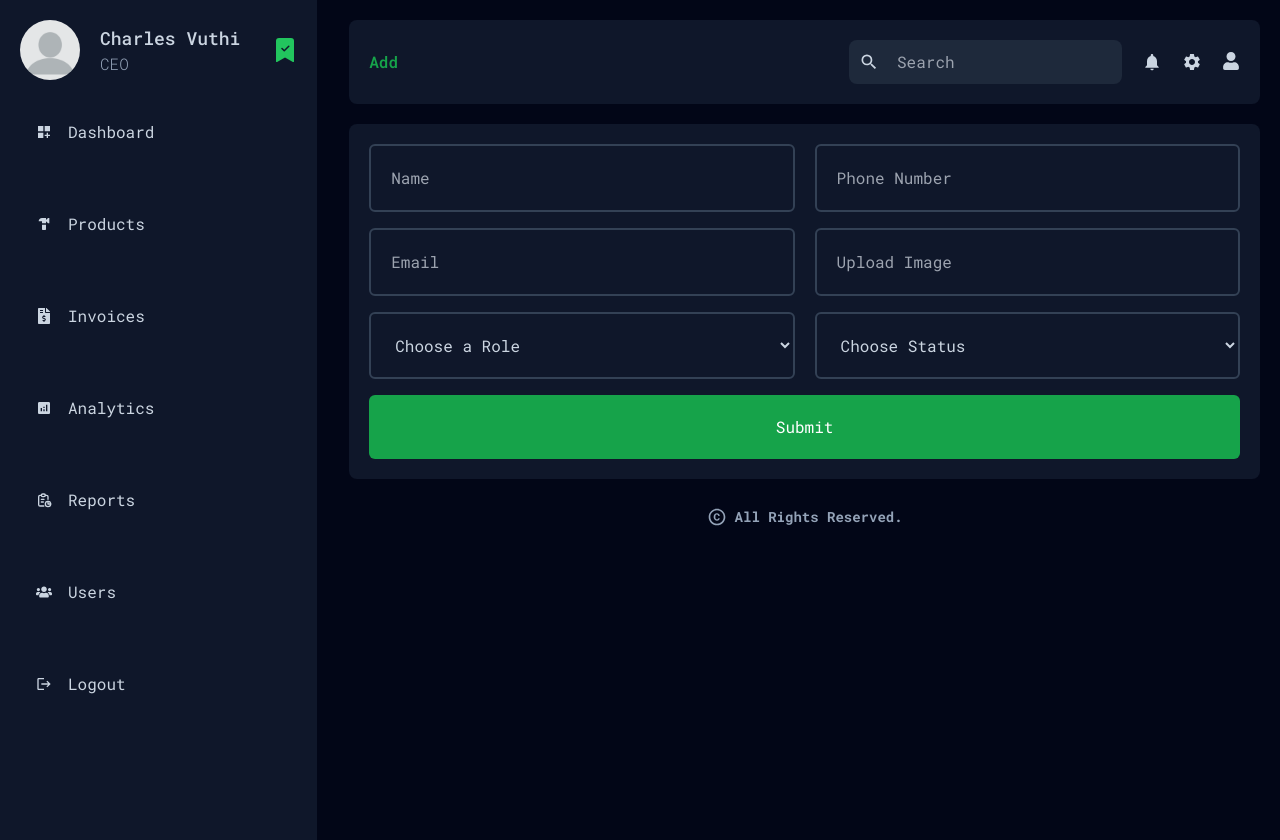
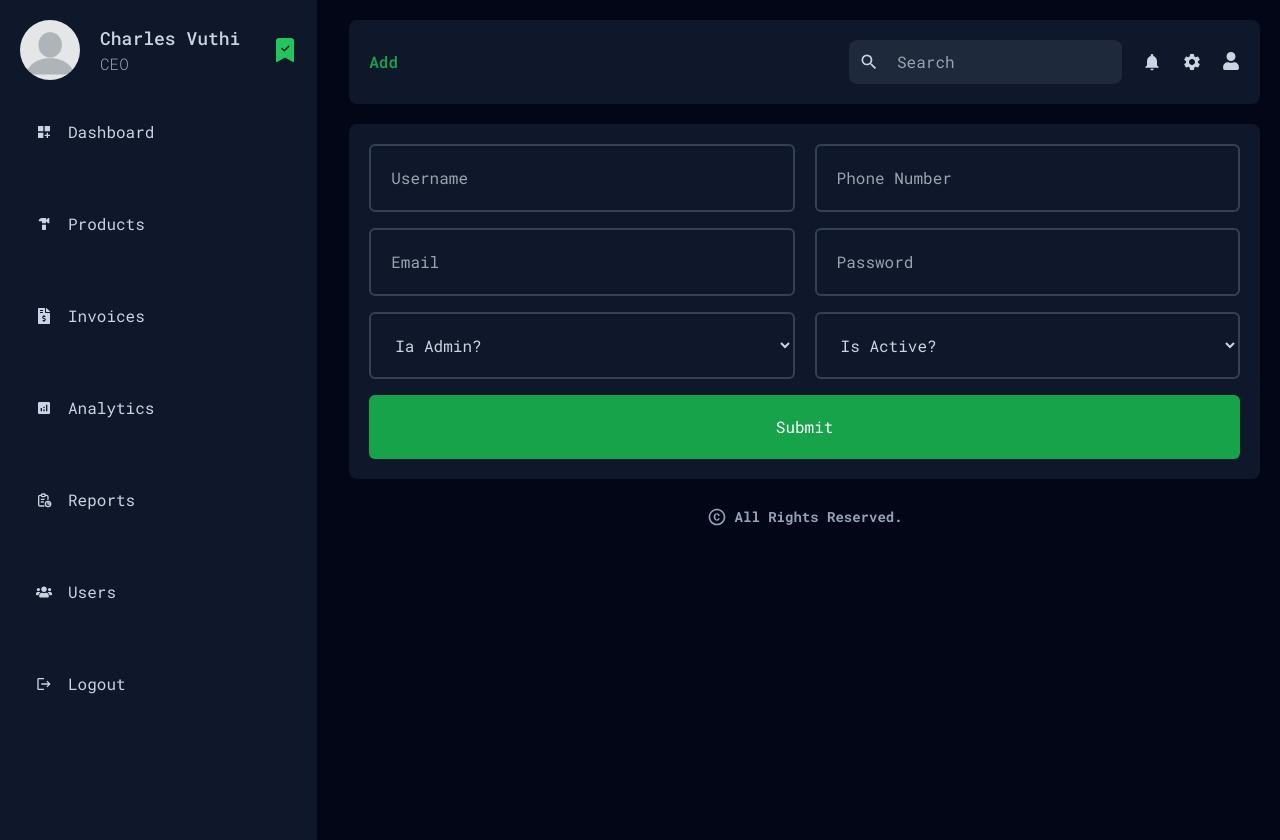
Before and after one commit to esthercate/Hardware-store-management, a Next.js app: page /dashboard/users/add in a window 1280 px wide. Built offline with nearby package versions, Linux system fonts and the light colour scheme.

Commit message:
complete add user page

```diff
--- /dev/null
+++ b/app/dashboard/users/[id]/page.jsx
@@ -0,0 +1,9 @@
+import React from 'react'
+
+const SingleUserPage = () => {
+  return (
+    <div>Single user page</div>
+  )
+}
+
+export default SingleUserPage
--- a/app/dashboard/users/add/page.jsx
+++ b/app/dashboard/users/add/page.jsx
@@ -5,26 +5,23 @@ const AddUserPage = () => {
     <div className='bg-slate-900 p-5 rounded-lg mt-5'>
       <form>
         <div className='flex justify-between gap-5 mb-4'>
-          <input className='p-5 w-1/2 bg-transparent rounded-md border-2 border-slate-700' type='text' placeholder='Name' name='name' required />
-          <input className='p-5 w-1/2 bg-transparent rounded-md border-2 border-slate-700' type='number' placeholder='Phone Number' name='phoneNo' required />
+          <input className='p-5 w-1/2 bg-transparent rounded-md border-2 border-slate-700' type='text' placeholder='Username' name='username' required />
+          <input className='p-5 w-1/2 bg-transparent rounded-md border-2 border-slate-700' type='phone' placeholder='Phone Number' name='phoneNo' required />
         </div>
         <div className='flex justify-between gap-5 mb-4'>
           <input className='p-5 w-1/2 bg-transparent rounded-md border-2 border-slate-700' type='email' placeholder='Email' name='email' required />
-          <input className='p-5 w-1/2 bg-transparent rounded-md border-2 border-slate-700' type='text' placeholder='Upload Image' name='image' required />
+          <input className='p-5 w-1/2 bg-transparent rounded-md border-2 border-slate-700' type='password' placeholder='Password' name='password' required />
         </div>
         <div className='flex justify-between gap-5 mb-4'>
           <select name='role' id='role' className='p-5 w-1/2 bg-transparent rounded-md border-2 border-slate-700'>
-            <option value='general'>Choose a Role</option>
-            <option value='role1'>Role 1</option>
-            <option value='role2'>Role 2</option>
-            <option value='role3'>Role 3</option>
-            <option value='role4'>Role 4</option>
+            <option value={false} selected>Ia Admin?</option>
+            <option value={true}>Yes</option>
+            <option value={false}>No</option>
           </select>
-          <select name='status' id='status' className='p-5 w-1/2 bg-transparent rounded-md border-2 border-slate-700'>
-            <option value='general'>Choose Status</option>
-            <option value='active'>Active</option>
-            <option value='inactive'>Inactive</option>
-            <option value='action'>Action</option>
+          <select name='isActive' id='isActive' className='p-5 w-1/2 bg-transparent rounded-md border-2 border-slate-700'>
+            <option value={true}>Is Active?</option>
+            <option value={true}>Yes</option>
+            <option value={false}>No</option>
           </select>
         </div>
         <button className='w-full p-5 bg-green-600 rounded-md hover:bg-green-700 cursor-pointer text-white border-0' type='submit'>
--- a/app/dashboard/users/page.jsx
+++ b/app/dashboard/users/page.jsx
@@ -83,7 +83,7 @@ const UsersPage = () => {
                 <div className='flex items-center gap-2.5'>
                   <Link href='/'>
                     <Badge color='green' variant='outline' radius='sm' className='hover:bg-green-600 hover:text-white p-[5px]'>
-                      Update
+                      View
                     </Badge>
                   </Link>
                   <Badge color='red' variant='outline' radius='sm' className='cursor-pointer hover:bg-red-600 hover:text-white p-[5px]'>
```
